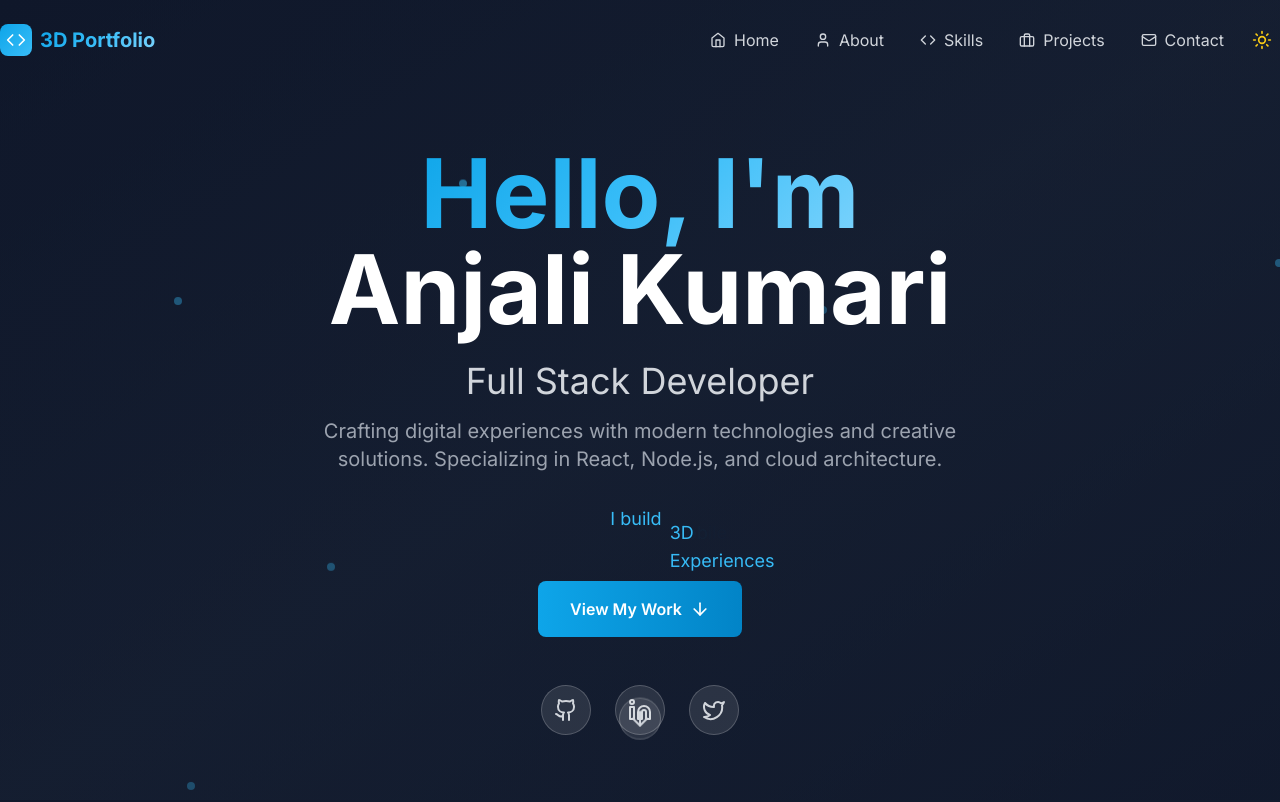
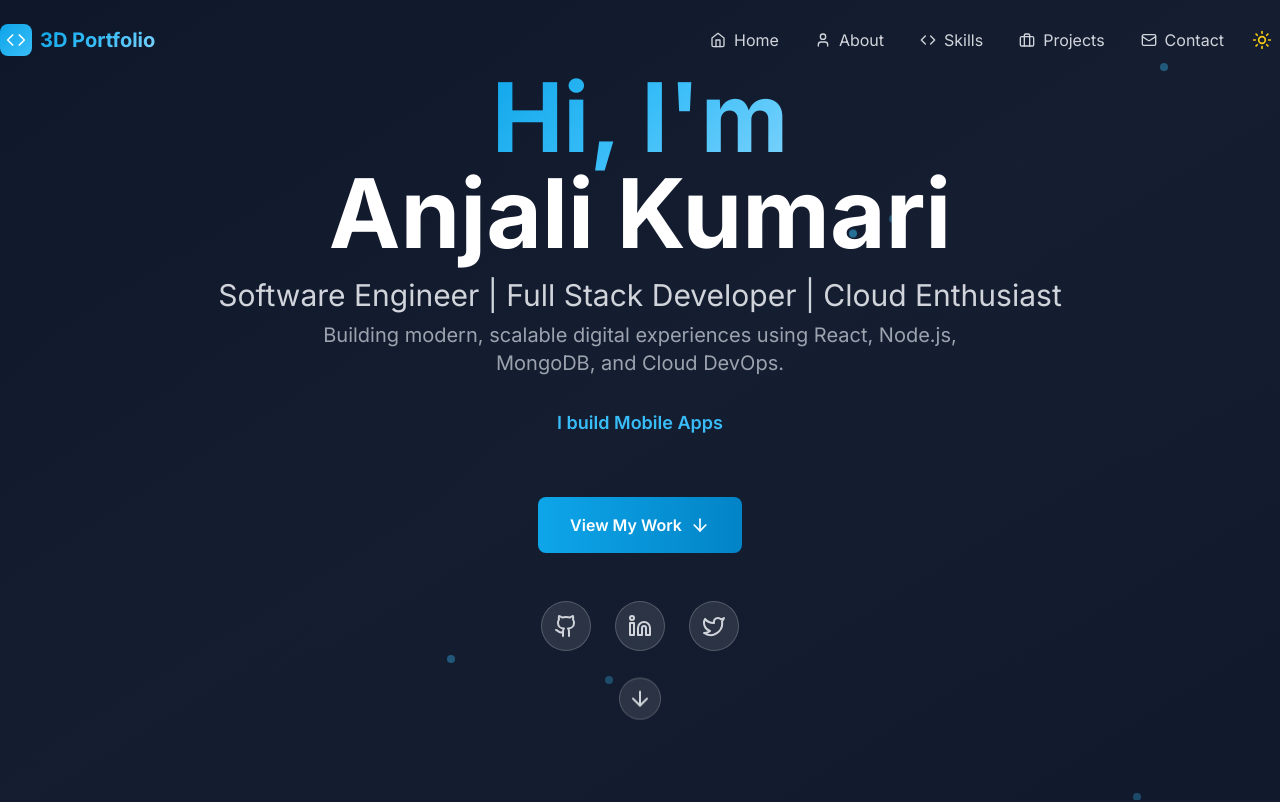
Before and after one commit to anjali-kumari94/Personal-Portfolio, a React (Vite) app: page / in a window 1280 px wide. Shown: the top 802 px of the page. Built offline with nearby package versions, Linux system fonts and the light colour scheme.

Commit message:
Update Hero.jsx

```diff
--- a/src/components/Hero.jsx
+++ b/src/components/Hero.jsx
@@ -1,20 +1,27 @@
-import React, { useEffect, useRef } from "react";
+import React, { useEffect, useRef, useState } from "react";
 import { motion } from "framer-motion";
 import {
   ArrowDown,
-  Download,
-  Mail,
   Github,
   Linkedin,
   Twitter,
 } from "lucide-react";
 
 const Hero = ({ onSectionChange }) => {
+  const [currentTextIndex, setCurrentTextIndex] = useState(0);
   const containerRef = useRef(null);
 
   useEffect(() => {
     onSectionChange("home");
   }, [onSectionChange]);
+
+  useEffect(() => {
+    const interval = setInterval(() => {
+      setCurrentTextIndex((prevIndex) => (prevIndex + 1) % animatedTexts.length);
+    }, 2500); // Change every 2.5s
+
+    return () => clearInterval(interval);
+  }, []);
 
   const scrollToAbout = () => {
     const aboutSection = document.getElementById("about");
@@ -41,77 +48,65 @@ const Hero = ({ onSectionChange }) => {
       href: "https://www.linkedin.com/in/anjali-kumari-b91299251/",
       label: "LinkedIn",
     },
-    { icon: Twitter, href: "https://twitter.com", label: "Twitter" },
+    {
+      icon: Twitter,
+      href: "https://twitter.com",
+      label: "Twitter",
+    },
   ];
+
+  const animatedTexts = ["Web Applications", "Mobile Apps", "3D Experiences"];
 
   return (
     <section
-  id="home"
-  className="pt-20 md:pt-24 lg:pt-28 min-h-screen flex items-center justify-center relative overflow-hidden"
->
-
-      {/* Background gradient overlay */}
+      id="home"
+      className="min-h-screen flex items-center justify-center relative overflow-hidden"
+    >
       <div className="absolute inset-0 bg-gradient-to-br from-dark-900/50 via-dark-800/30 to-dark-900/50" />
 
       <div className="container-custom relative z-10">
         <div className="text-center max-w-4xl mx-auto">
-          {/* Main heading */}
+          {/* Name & Title */}
           <motion.div
             initial={{ opacity: 0, y: 50 }}
             animate={{ opacity: 1, y: 0 }}
             transition={{ duration: 1, delay: 0.2 }}
             className="mb-8"
           >
-            <h1 className="text-5xl md:text-7xl lg:text-8xl font-bold mb-6">
-              <span className="gradient-text">Hello, I'm</span>
+            <h1 className="text-5xl md:text-7xl lg:text-8xl font-bold mb-4">
+              <span className="gradient-text">Hi, I'm</span>
               <br />
               <span className="text-white">Anjali Kumari</span>
             </h1>
-            <h2 className="text-2xl md:text-3xl lg:text-4xl text-gray-300 mb-4">
-              Full Stack Developer
+            <h2 className="text-xl md:text-2xl lg:text-3xl text-gray-300 mb-2">
+              Software Engineer | Full Stack Developer | Cloud Enthusiast
             </h2>
             <p className="text-lg md:text-xl text-gray-400 max-w-2xl mx-auto">
-              Crafting digital experiences with modern technologies and creative
-              solutions. Specializing in React, Node.js, and cloud architecture.
+              Building modern, scalable digital experiences using React, Node.js,
+              MongoDB, and Cloud DevOps.
             </p>
           </motion.div>
 
-          {/* Animated typing effect */}
+          {/* Smooth Typing Animation */}
           <motion.div
             initial={{ opacity: 0 }}
             animate={{ opacity: 1 }}
             transition={{ duration: 1, delay: 0.8 }}
-            className="mb-12"
+            className="mb-12 h-8 md:h-10 relative overflow-hidden text-primary-400 text-lg font-semibold"
           >
-            <div className="inline-flex items-center space-x-2 text-lg text-primary-400">
-              <span>I build</span>
-              <div className="relative">
-                <motion.span
-                  animate={{ opacity: [1, 0, 1] }}
-                  transition={{ duration: 2, repeat: Infinity }}
-                  className="absolute inset-0"
-                >
-                  Web Applications
-                </motion.span>
-                <motion.span
-                  animate={{ opacity: [0, 1, 0] }}
-                  transition={{ duration: 2, repeat: Infinity, delay: 1 }}
-                  className="absolute inset-0"
-                >
-                  Mobile Apps
-                </motion.span>
-                <motion.span
-                  animate={{ opacity: [0, 1, 0] }}
-                  transition={{ duration: 2, repeat: Infinity, delay: 2 }}
-                  className="absolute inset-0"
-                >
-                  3D Experiences
-                </motion.span>
-              </div>
-            </div>
+            <motion.div
+              key={currentTextIndex}
+              initial={{ opacity: 0, y: 20 }}
+              animate={{ opacity: 1, y: 0 }}
+              exit={{ opacity: 0, y: -20 }}
+              transition={{ duration: 0.6 }}
+              className="absolute inset-0"
+            >
+              {`I build ${animatedTexts[currentTextIndex]}`}
+            </motion.div>
           </motion.div>
 
-          {/* Call to action buttons */}
+          {/* CTA Buttons */}
           <motion.div
             initial={{ opacity: 0, y: 30 }}
             animate={{ opacity: 1, y: 0 }}
@@ -127,14 +122,15 @@ const Hero = ({ onSectionChange }) => {
               <span>View My Work</span>
               <ArrowDown className="w-5 h-5" />
             </motion.button>
+            {/* Removed Download Resume Button */}
           </motion.div>
 
-          {/* Social links */}
+          {/* Social Icons */}
           <motion.div
             initial={{ opacity: 0 }}
             animate={{ opacity: 1 }}
             transition={{ duration: 0.8, delay: 1.5 }}
-            className="flex items-center justify-center space-x-6 mb-8"
+            className="flex items-center justify-center space-x-6 mb-20 relative z-20"
           >
             {socialLinks.map((social, index) => (
               <motion.a
@@ -154,12 +150,12 @@ const Hero = ({ onSectionChange }) => {
             ))}
           </motion.div>
 
-          {/* Scroll indicator */}
+          {/* Scroll Down Indicator */}
           <motion.div
             initial={{ opacity: 0 }}
             animate={{ opacity: 1 }}
             transition={{ duration: 1, delay: 2 }}
-            className="absolute bottom-8 left-1/2 transform -translate-x-1/2"
+            className="absolute bottom-4 left-1/2 transform -translate-x-1/2 z-10"
           >
             <motion.button
               onClick={scrollToAbout}
@@ -173,7 +169,7 @@ const Hero = ({ onSectionChange }) => {
         </div>
       </div>
 
-      {/* Floating elements */}
+      {/* Floating Background Dots */}
       <div className="absolute inset-0 pointer-events-none">
         {[...Array(6)].map((_, i) => (
           <motion.div
```
